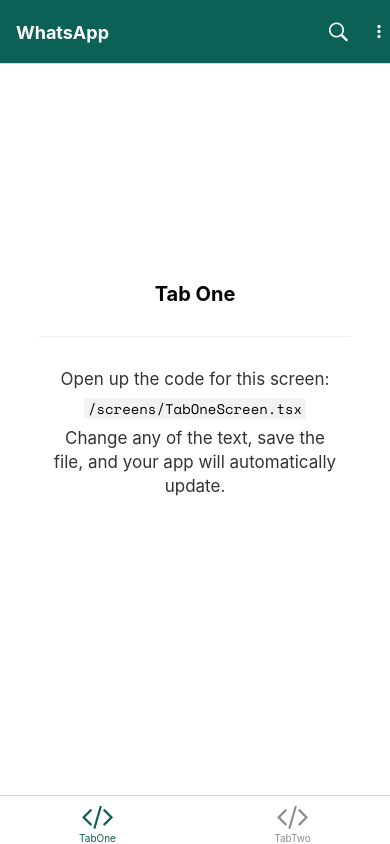
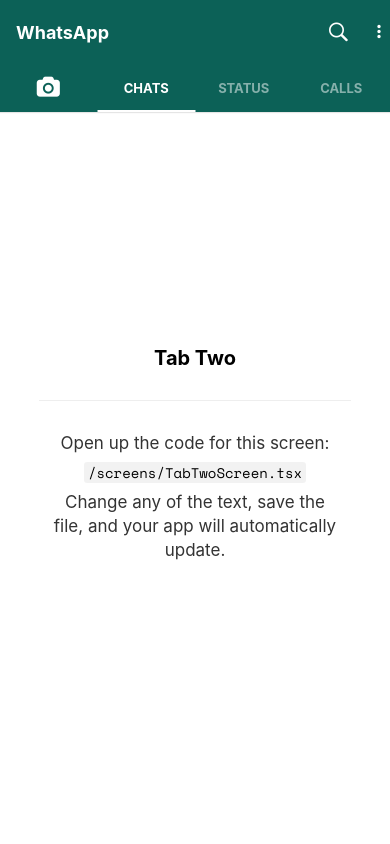
Before and after one commit to ThisIsBond/WhatsAppClone, a React Native app: screen /Chats in a window 390 px wide. Built offline with nearby package versions, Linux system fonts and the light colour scheme; what expo-linking would draw is missing.

Commit message:
Top Navigation Bar implemented P1_50/30

```diff
--- a/babel.config.js
+++ b/babel.config.js
@@ -1,6 +1,9 @@
 module.exports = function(api) {
   api.cache(true);
   return {
-    presets: ['babel-preset-expo']
+    presets: ['babel-preset-expo'],
+    plugins: [
+      'react-native-reanimated/plugin',
+  ]
   };
 };
--- a/components/EditScreenInfo.tsx
+++ b/components/EditScreenInfo.tsx
@@ -32,13 +32,9 @@
       </View>
 
       <View style={styles.helpContainer}>
-        <TouchableOpacity onPress={() => {
-          console.log("Hello");
-        }} style={styles.helpLink}>
           <Text style={styles.helpLinkText} lightColor={Colors.dark.tint} darkColor={Colors.light.tint}>
             Tap here if your app doesn't automatically update after making changes
           </Text>
-        </TouchableOpacity>
       </View>
     </View>
   );
--- /dev/null
+++ b/navigation/MainTabNavigator.tsx
@@ -0,0 +1,71 @@
+import * as React from 'react';
+
+import { StyleSheet } from 'react-native';
+import Colors from '../constants/Colors';
+import useColorScheme from '../hooks/useColorScheme';
+import TabOneScreen from '../screens/TabOneScreen';
+import TabTwoScreen from '../screens/TabTwoScreen';
+import { MainTabParamList } from '../types';
+
+import { createMaterialTopTabNavigator } from '@react-navigation/material-top-tabs'
+
+import { Fontisto } from '@expo/vector-icons'
+import { color } from 'react-native-reanimated';
+import { View } from '../components/Themed';
+
+const MainTab = createMaterialTopTabNavigator<MainTabParamList>();
+const CustomTab = createMaterialTopTabNavigator<MainTabParamList>();
+
+export default function MainTabNavigator() {
+    const colorScheme = useColorScheme();
+
+    return (
+        <MainTab.Navigator
+            initialRouteName="Chats"
+            screenOptions={{
+                tabBarActiveTintColor: Colors[colorScheme].background,
+                tabBarStyle: {
+                    backgroundColor: Colors[colorScheme].tint
+                },
+                // The indicator line which shows selected tab
+                tabBarIndicatorStyle: {
+                    backgroundColor: Colors[colorScheme].background,
+                    height: 2
+                },
+                tabBarLabelStyle: {
+                    fontWeight: 'bold'
+                },
+                tabBarShowIcon: true,
+
+            }}>
+
+            <MainTab.Screen
+                name="Camera"
+                component={TabOneScreen}
+                options={{
+                    tabBarIcon: () => <Fontisto name="camera" color={Colors[colorScheme].background} size={20}/>,
+                    tabBarLabel: () => null
+                }}
+            />
+
+            <MainTab.Screen
+                name="Chats"
+                component={TabTwoScreen}
+            />
+            <MainTab.Screen
+                name="Status"
+                component={TabTwoScreen}
+            />
+            <MainTab.Screen
+                name="Calls"
+                component={TabTwoScreen}
+            />
+        </MainTab.Navigator>
+    );
+}
+
+const styles = StyleSheet.create({
+    CustomTabBar: {
+
+    }
+})
--- a/navigation/index.tsx
+++ b/navigation/index.tsx
@@ -3,24 +3,24 @@
  * https://reactnavigation.org/docs/getting-started
  *
  */
-import { FontAwesome, Octicons } from '@expo/vector-icons';
-import { createBottomTabNavigator } from '@react-navigation/bottom-tabs';
+
 import { NavigationContainer, DefaultTheme, DarkTheme } from '@react-navigation/native';
 import { createNativeStackNavigator } from '@react-navigation/native-stack';
 import * as React from 'react';
-import { ColorSchemeName, Pressable, StyleSheet } from 'react-native';
+import { ColorSchemeName, StyleSheet } from 'react-native';
 import { View } from '../components/Themed';
 
 import Colors from '../constants/Colors';
-import useColorScheme from '../hooks/useColorScheme';
 import NotFoundScreen from '../screens/NotFoundScreen';
-import TabOneScreen from '../screens/TabOneScreen';
-import TabTwoScreen from '../screens/TabTwoScreen';
-import { RootStackParamList, RootTabParamList, RootTabScreenProps } from '../types';
+
+import { RootStackParamList, RootTabScreenProps } from '../types';
 import LinkingConfiguration from './LinkingConfiguration';
 
 // Icons
-import { Octicon, MaterialCommunityIcons } from '@expo/vector-icons';
+import {Octicons, MaterialCommunityIcons } from '@expo/vector-icons';
+
+//TopTabNavigation
+import MainTabNavigator from './MainTabNavigator'
 
 export default function Navigation({ colorScheme }: { colorScheme: ColorSchemeName }) {
   return (
@@ -42,18 +42,21 @@
   return (
     <Stack.Navigator screenOptions={{
       headerShown: true,
-      headerStyle: styles.headerStyle,
+      headerStyle: {
+        backgroundColor: Colors.light.tint,
+      },
       headerTintColor: Colors.light.background,
       headerTitleStyle: {
-        fontWeight: 'bold'
+        fontWeight: 'bold',
       }
     }}>
       {/*  Header style changing  */}
       <Stack.Screen
         name="Root"
-        component={BottomTabNavigator}
+        component={MainTabNavigator}
         options={{
           title: 'WhatsApp',
+          headerShadowVisible: false, // header Shadow remove in Android (elevation prop for IOS)
           headerRight: () => (
             <View
               style={{
@@ -81,51 +84,3 @@
  * A bottom tab navigator displays tab buttons on the bottom of the display to switch screens.
  * https://reactnavigation.org/docs/bottom-tab-navigator
  */
-const BottomTab = createBottomTabNavigator<RootTabParamList>();
-
-function BottomTabNavigator() {
-  const colorScheme = useColorScheme();
-
-  return (
-    <BottomTab.Navigator
-      initialRouteName="TabOne"
-      screenOptions={{
-        tabBarActiveTintColor: Colors[colorScheme].tint,
-      }}>
-      <BottomTab.Screen
-        name="TabOne"
-        component={TabOneScreen}
-        options={({ navigation }: RootTabScreenProps<'TabOne'>) => ({
-          // title: 'Tab One', // Another header (Hard to find in code)
-          headerShown: false,
-          tabBarIcon: ({ color }) => <TabBarIcon name="code" color={color} />
-        })}
-      />
-      <BottomTab.Screen
-        name="TabTwo"
-        component={TabTwoScreen}
-        options={{
-          // title: 'Tab Two', // Another header (Hard to find in code)
-          headerShown: false,
-          tabBarIcon: ({ color }) => <TabBarIcon name="code" color={color} />,
-        }}
-      />
-    </BottomTab.Navigator>
-  );
-}
-
-/**
- * You can explore the built-in icon families and icons on the web at https://icons.expo.fyi/
- */
-function TabBarIcon(props: {
-  name: React.ComponentProps<typeof FontAwesome>['name'];
-  color: string;
-}) {
-  return <FontAwesome size={30} style={{ marginBottom: -3 }} {...props} />;
-}
-
-const styles = StyleSheet.create({
-  headerStyle: {
-    backgroundColor: Colors.light.tint
-  }
-});
--- a/package.json
+++ b/package.json
@@ -29,6 +29,7 @@
     "react": "17.0.1",
     "react-dom": "17.0.1",
     "react-native": "0.64.3",
+    "react-native-pager-view": "^5.4.11",
     "react-native-reanimated": "^2.4.1",
     "react-native-safe-area-context": "3.3.2",
     "react-native-screens": "~3.10.1",
```
Also changed, not shown: types.tsx (+8 -6 lines), dependency.txt (added), 1 other file (tests, documents, lock files or other folders).
